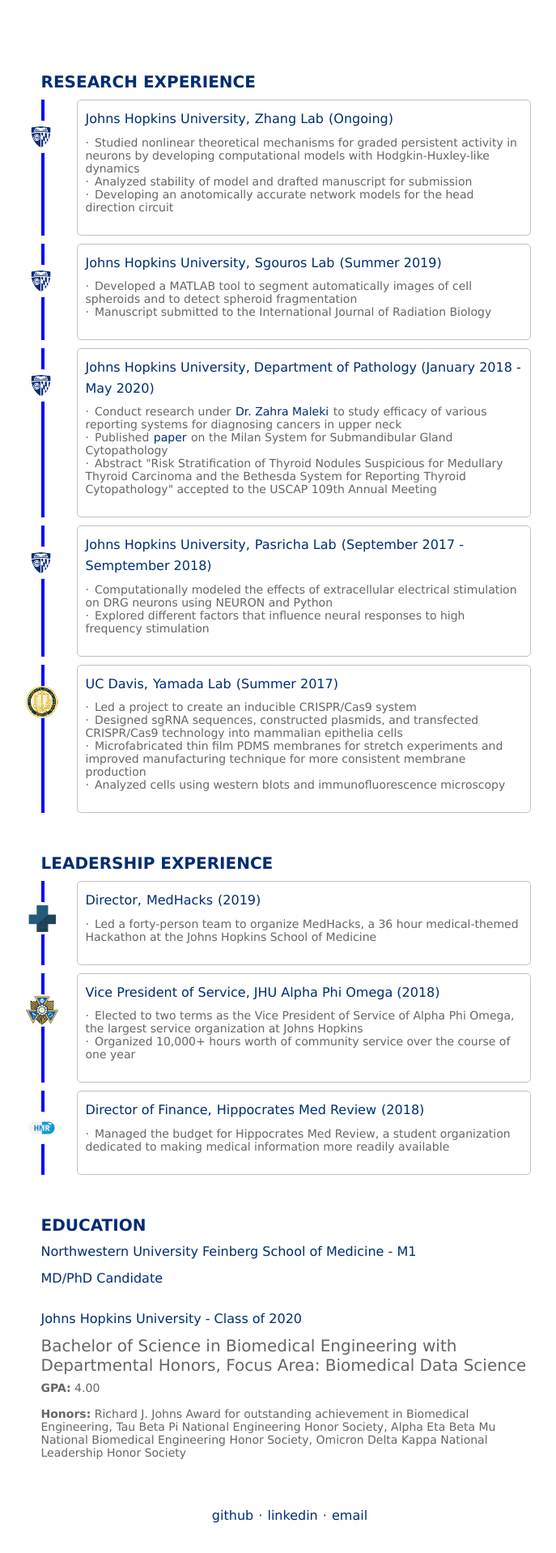
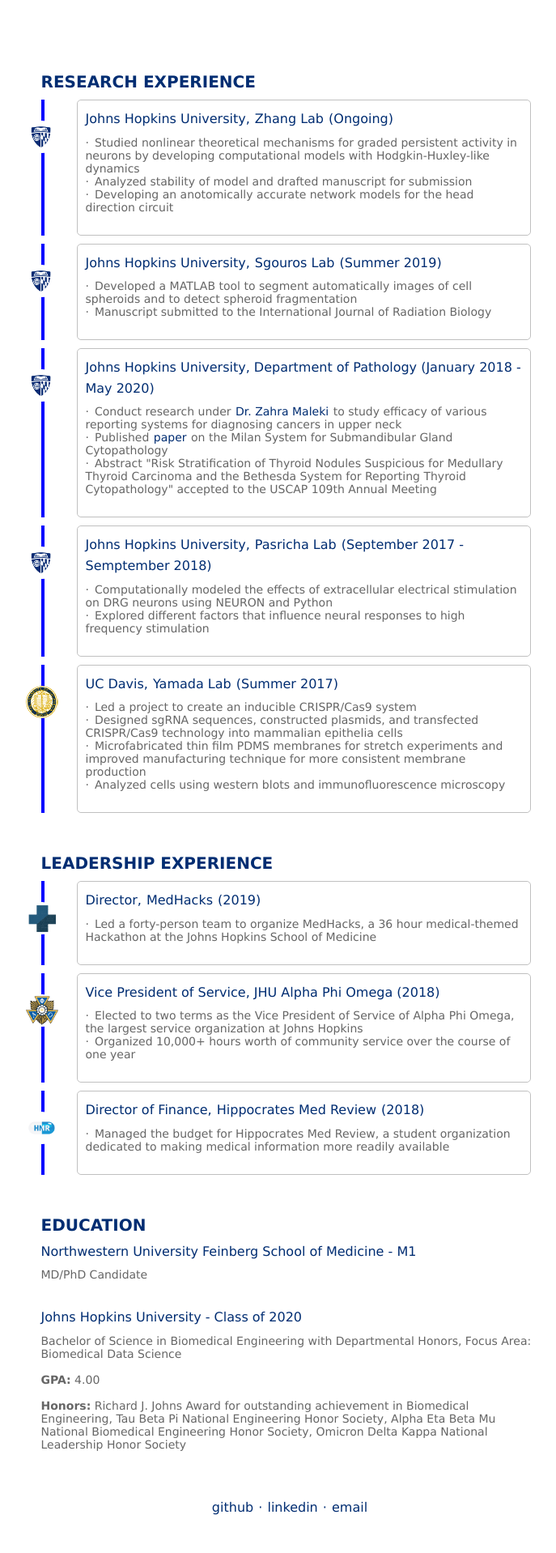
Before and after one commit to ryanlu41/ryanlu41.github.io, a Jekyll site: the page built from experience/index.html, in a window 1280 px wide. Shown: the part 1004-2922 px from the top of the page at 81% size, without its empty margins (282-969 px from the left). Built offline with Jekyll 4.4.1, drawn with Linux system fonts in a browser that asks for light colours.

Commit message:
updated education

```diff
--- a/experience/index.html
+++ b/experience/index.html
@@ -200,10 +200,10 @@ title: Ryan Lu - Experience
 	<div class='col-md-6 offset-md-3 content-pad'>
 		<h3>EDUCATION</h3>
 		<h4>Northwestern University Feinberg School of Medicine - M1</h4>
-		<h4>MD/PhD Candidate</h4>
+		<p>MD/PhD Candidate</p>
 		<br>
 		<h4>Johns Hopkins University - Class of 2020</h4>
-		<h5>Bachelor of Science in Biomedical Engineering with Departmental Honors, Focus Area: Biomedical Data Science</h5>
+		<p>Bachelor of Science in Biomedical Engineering with Departmental Honors, Focus Area: Biomedical Data Science</p>
 		<p><b>GPA:</b> 4.00 </p>
 		<p><b>Honors:</b> Richard J. Johns Award for outstanding achievement in Biomedical Engineering, Tau Beta Pi National Engineering Honor Society, Alpha Eta Beta Mu National Biomedical Engineering Honor Society, Omicron Delta Kappa National Leadership Honor Society</p>
 
```
